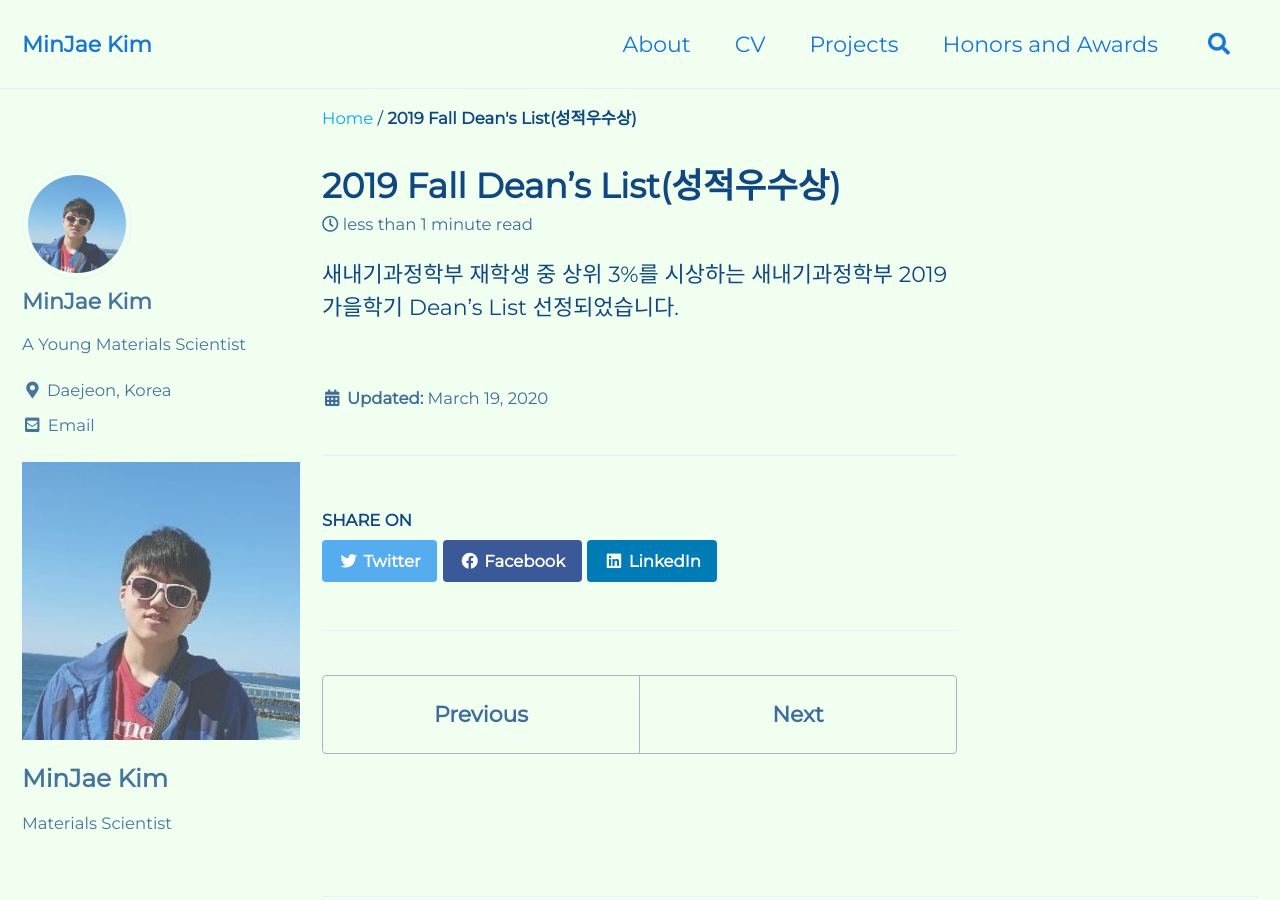
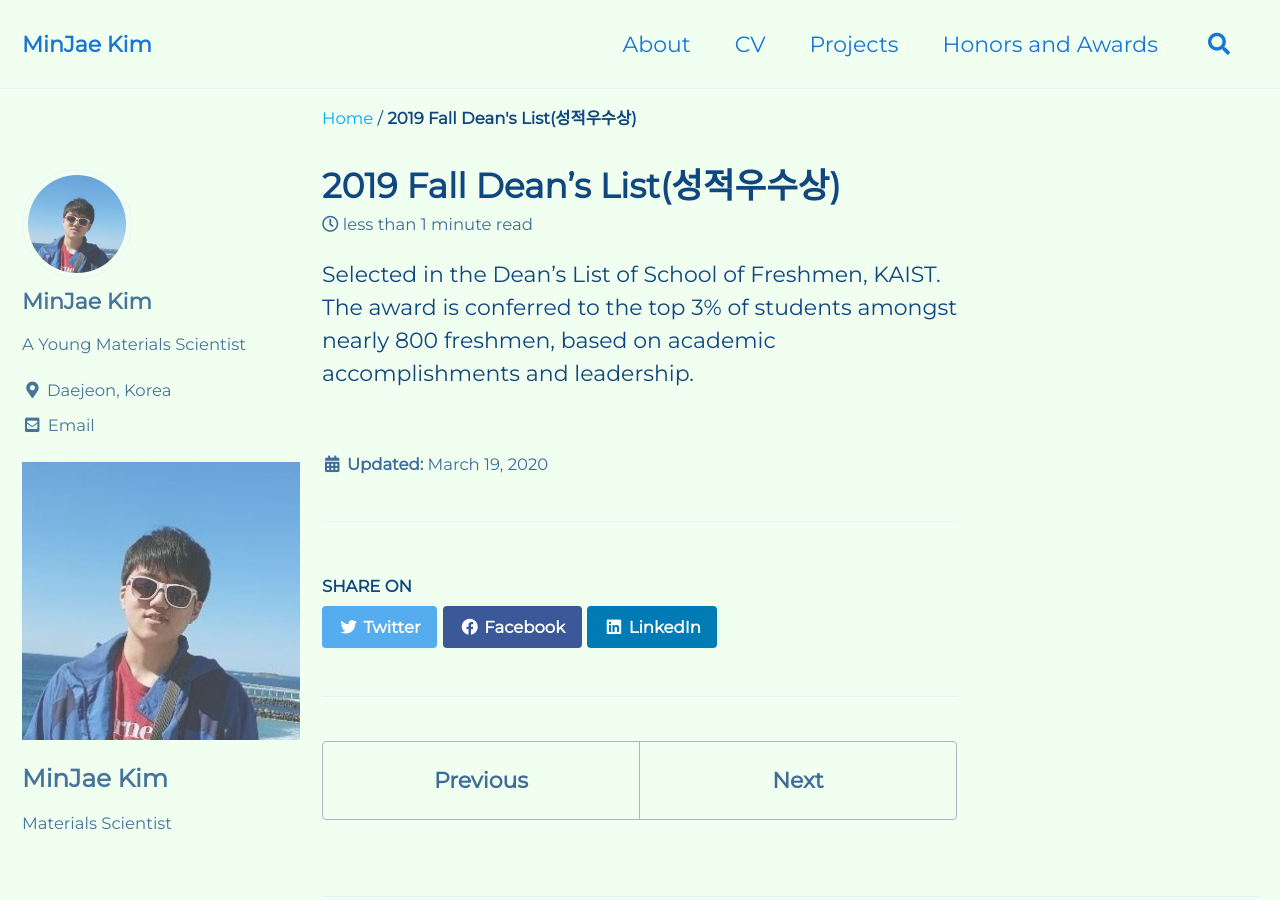
Before and after one commit to mj3259/mj3259.github.io, a Jekyll site: the page built from _posts/2020-03-19-deanslist2019fall.md, in a window 1280 px wide and 900 px high. Built offline with Jekyll 4.4.1, drawn with Linux system fonts in a browser that asks for light colours; cached includes are drawn as plain includes.

Commit message:
Update 2020-03-19-deanslist2019fall.md

```diff
--- a/_posts/2020-03-19-deanslist2019fall.md
+++ b/_posts/2020-03-19-deanslist2019fall.md
@@ -11,4 +11,4 @@ sidebar:
     text: "Materials Scientist"
 ---
 
-새내기과정학부 재학생 중 상위 3%를 시상하는 새내기과정학부 2019 가을학기 Dean's List 선정되었습니다.
+Selected in the Dean's List of School of Freshmen, KAIST. The award is conferred to the top 3% of students amongst nearly 800 freshmen, based on academic accomplishments and leadership.
```
